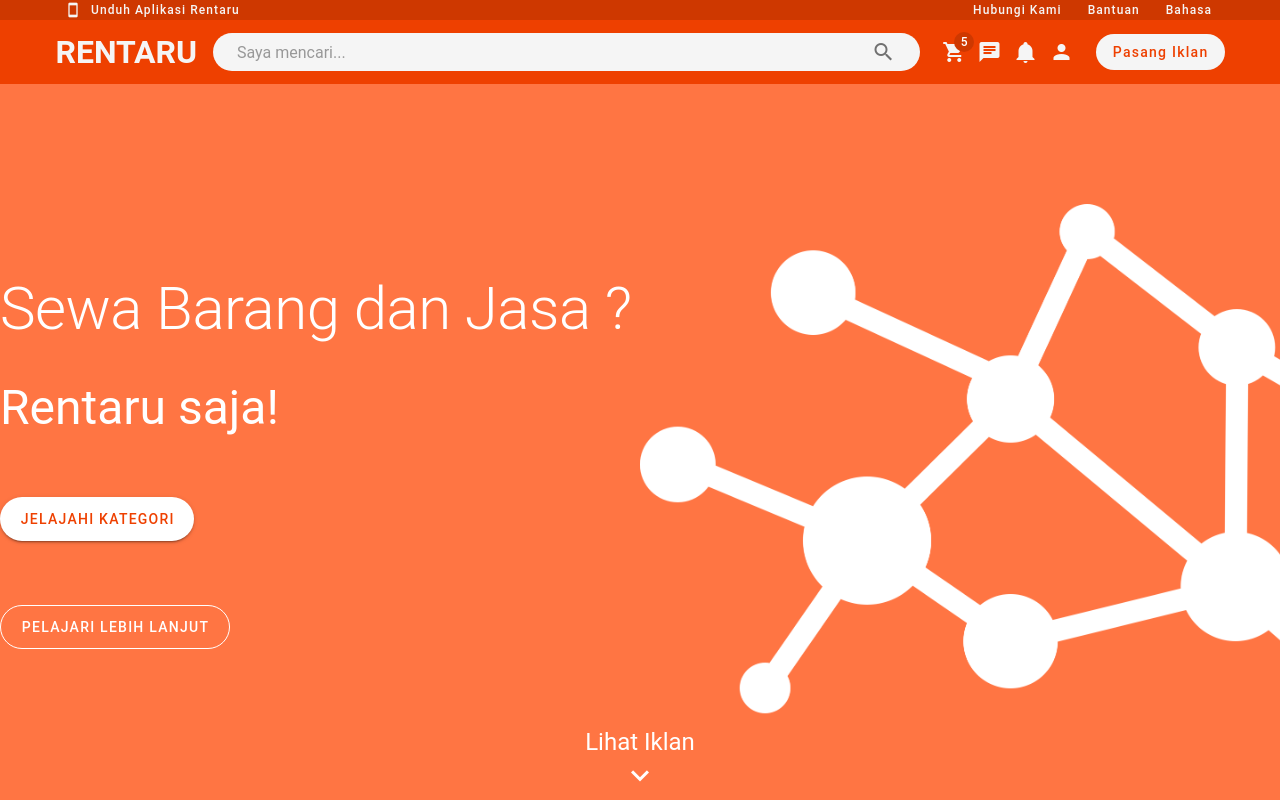
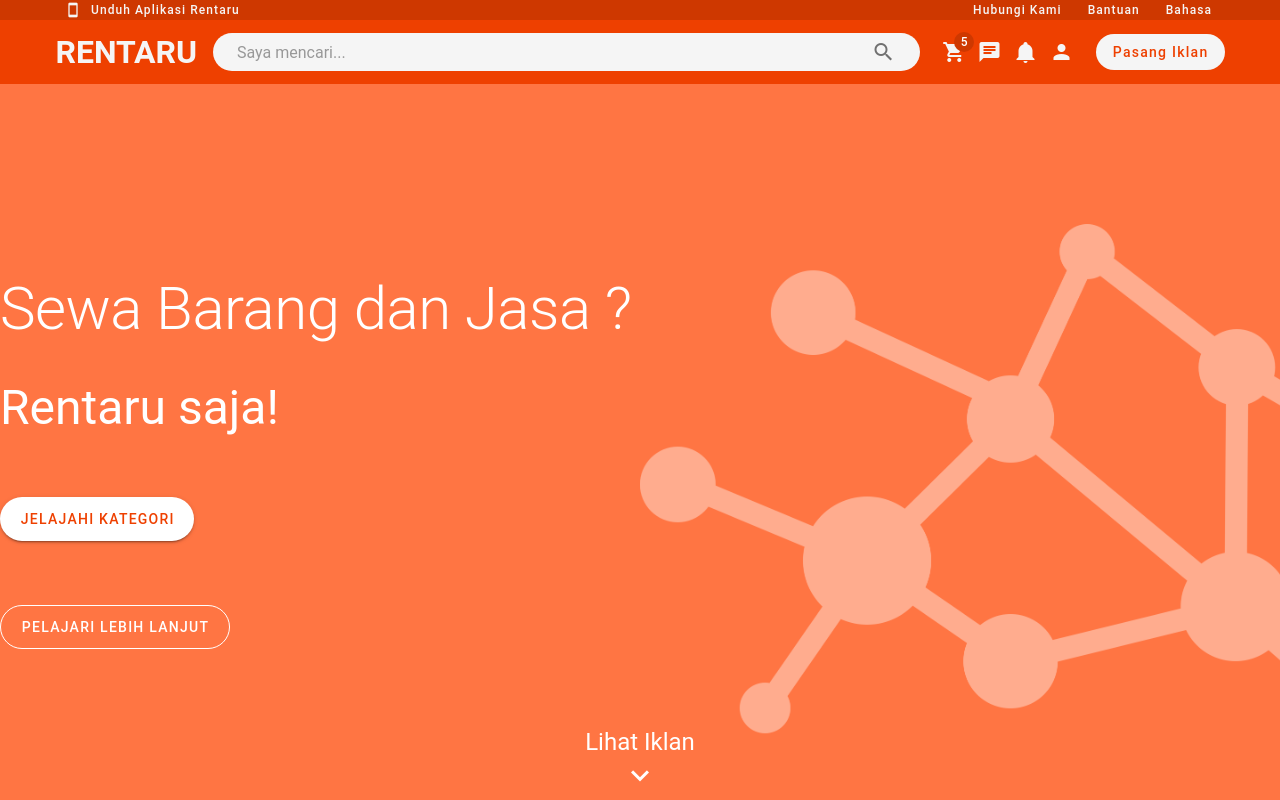
Before and after one commit to fradip12/RentaruWeb, a Vue app: page / in a window 1280 px wide. Shown: the top 800 px of the page. Built offline with nearby package versions, Linux system fonts and the light colour scheme; the HTML template or start-up script is replaced by a standard one.

Commit message:
UI :homepage, bg logo

```diff
--- a/src/stylesheet/home.css
+++ b/src/stylesheet/home.css
@@ -18,8 +18,21 @@
 }
 
 .main-bg {
+  position: relative;
   background-color: #ff7543;
+  overflow: hidden;
+}
+.main-bg:before {
+  content: ' ';
+  display: block;
+  position: absolute;
+  left: 0;
+  top: 0;
+  width: 100vw;
+  height: 100vh;
+  opacity: 0.4;
   background-image: url('../assets/asset-60.png');
+  background-repeat: no-repeat;
   background-position: 50vw;
   background-size: 70vw;
 }
```
